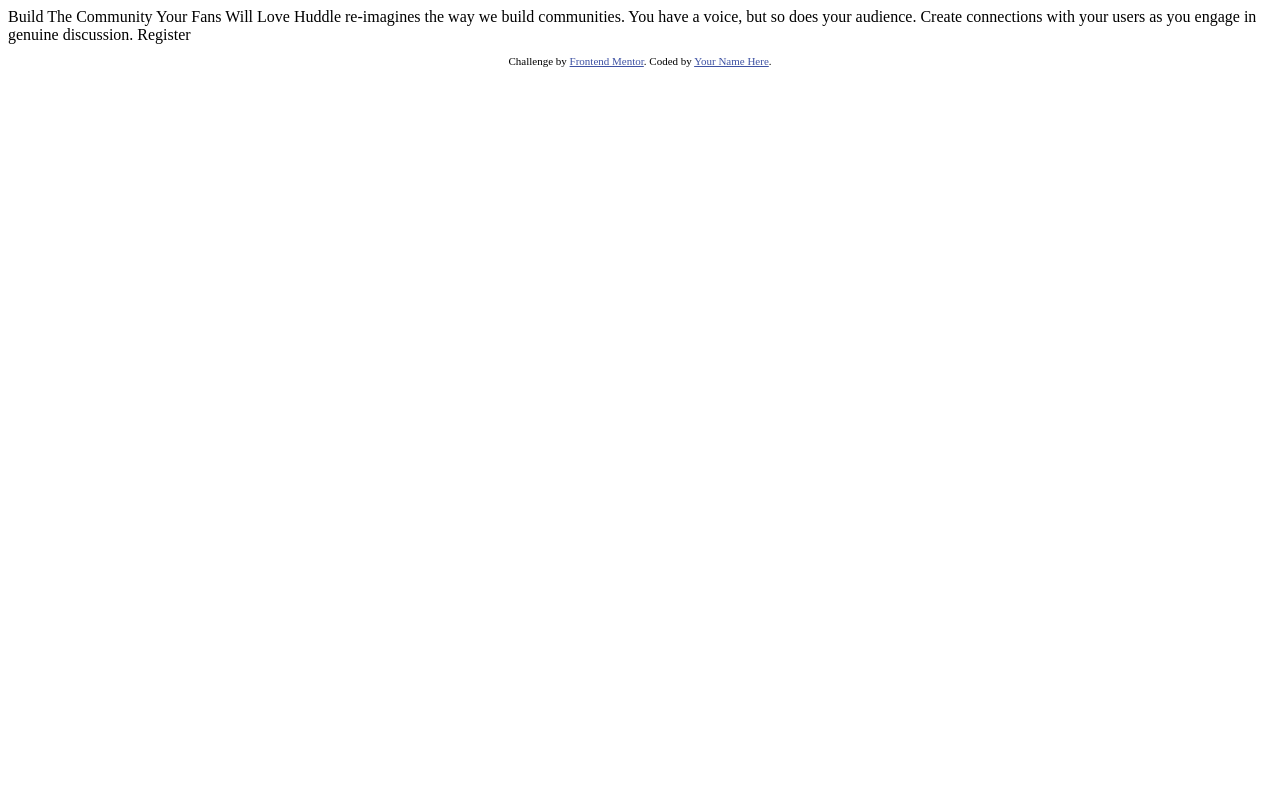
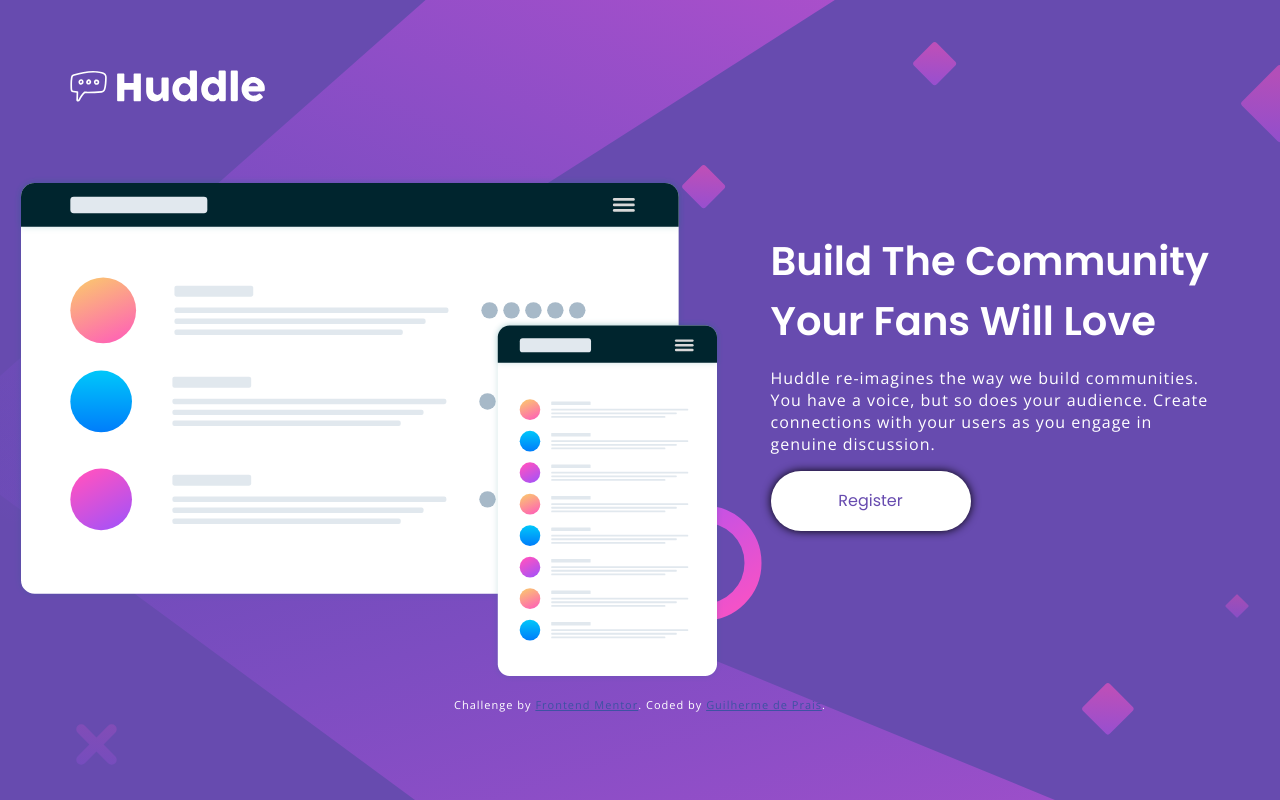
Before and after one commit to guiprais/huddle-landing-page-with-single-introductory-section-master, a plain HTML site: page index.html in a window 1280 px wide. Drawn offline with nearby package versions, Linux system fonts and the light colour scheme.

Commit message:
adiciona site desktop sem redes sociais

```diff
--- /dev/null
+++ b/css/style.css
@@ -0,0 +1,89 @@
+:root {
+  --violet: hsl(257, 40%, 49%);
+  --soft-magenta: hsl(300, 69%, 71%);
+  --white: #fff;
+}
+
+* {
+  padding: 0;
+  margin: 0;
+  box-sizing: border-box;
+}
+
+body {
+  background: var(--violet) url(../images/bg-desktop.svg) no-repeat;
+  color: var(--white);
+}
+
+nav {
+  padding: 60px;
+}
+
+.nav-logo img {
+  width: 210px;
+}
+
+.container {
+  display: flex;
+  align-items: center;
+  justify-content: center;
+  margin: 0 auto;
+
+  width: 100%;
+}
+
+.container-main {
+  display: flex;
+  flex-direction: column;
+
+  margin: 0px 3em;
+  width: 35%;
+}
+
+h1 {
+  font-family: 'Poppins';
+  font-size: 2.5em;
+  margin-top: -100px;
+}
+
+p {
+  font-family: 'Open Sans';
+  font-size: 1em;
+  letter-spacing: 1px;
+
+  padding: 1em 0;
+}
+
+.btn {
+  display: flex;
+  font-family: 'Poppins';
+
+  color: var(--violet);
+  justify-content: center;
+  align-items: center;
+
+  width: 200px;
+  height: 60px;
+
+  border-radius: 30px;
+
+  background-color: var(--white);
+
+  box-shadow: 0px 0px 10px black;
+}
+
+.btn:hover {
+  background-color: var(--soft-magenta);
+  color: white;
+
+  transition: ease 0.3s;
+}
+
+.attribution {
+  font-size: 11px;
+  text-align: center;
+}
+
+.attribution a {
+  color: hsl(228, 45%, 44%);
+}
--- a/index.html
+++ b/index.html
@@ -1,32 +1,68 @@
 <!DOCTYPE html>
 <html lang="en">
   <head>
-  <meta charset="UTF-8">
-  <meta name="viewport" content="width=device-width, initial-scale=1.0"> <!-- displays site properly based on user's device -->
+    <meta charset="UTF-8" />
+    <meta name="viewport" content="width=device-width, initial-scale=1.0" />
+    <!-- displays site properly based on user's device -->
 
-  <link rel="icon" type="image/png" sizes="32x32" href="./images/favicon-32x32.png">
+    <link
+      rel="icon"
+      type="image/png"
+      sizes="32x32"
+      href="./images/favicon-32x32.png"
+    />
 
-  <title>Frontend Mentor | Huddle landing page with single introductory section</title>
+    <title>
+      Frontend Mentor | Huddle landing page with single introductory section
+    </title>
 
-  <!-- Feel free to remove these styles or customise in your own stylesheet 👍 -->
-  <style>
-    .attribution { font-size: 11px; text-align: center; }
-    .attribution a { color: hsl(228, 45%, 44%); }
-  </style>
+    <link rel="stylesheet" href="./css/style.css" />
+    <link rel="preconnect" href="https://fonts.gstatic.com" />
+    <link
+      href="https://fonts.googleapis.com/css2?family=Poppins:wght@400;600&display=swap"
+      rel="stylesheet"
+    />
+    <link rel="preconnect" href="https://fonts.gstatic.com" />
+    <link
+      href="https://fonts.googleapis.com/css2?family=Open+Sans&display=swap"
+      rel="stylesheet"
+    />
   </head>
+
   <body>
+    <header>
+      <nav class="nav-logo">
+        <img src="./images/logo.svg" alt="Huddle Logo" />
+      </nav>
+    </header>
 
-  Build The Community Your Fans Will Love
+    <main>
+      <div class="container">
+        <div class="container-img">
+          <img src="./images/illustration-mockups.svg" alt="" />
+        </div>
+        <div class="container-main">
+          <h1>Build The Community Your Fans Will Love</h1>
+          <p>
+            Huddle re-imagines the way we build communities. You have a voice,
+            but so does your audience. Create connections with your users as you
+            engage in genuine discussion.
+          </p>
 
-  Huddle re-imagines the way we build communities. You have a voice, but so does your audience.
-  Create connections with your users as you engage in genuine discussion.
-
-  Register
+          <a class="btn">Register</a>
+        </div>
+      </div>
+    </main>
 
     <footer>
       <p class="attribution">
-      Challenge by <a href="https://www.frontendmentor.io?ref=challenge" target="_blank">Frontend Mentor</a>.
-      Coded by <a href="#">Your Name Here</a>.
+        Challenge by
+        <a href="https://www.frontendmentor.io?ref=challenge" target="_blank"
+          >Frontend Mentor</a
+        >. Coded by
+        <a href="https://github.com/guiprais" target="_blank"
+          >Guilherme de Prais</a
+        >.
       </p>
     </footer>
   </body>
```
Lines whose indentation alone changed are shown as unchanged.
